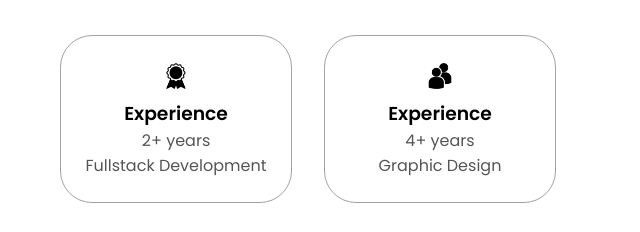
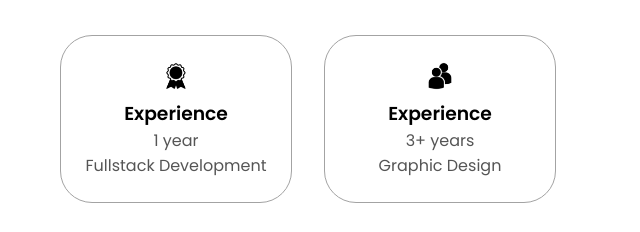
Before and after one commit to lenz-B/my-portfolio, a plain HTML site: page index.html in a window 1280 px wide. Shown: the part 1100-1332 px from the top of the page, 564-1204 px from the left. Drawn offline with Linux system fonts and the light colour scheme.

Commit message:
correction

```diff
--- a/index.html
+++ b/index.html
@@ -100,7 +100,7 @@
                 class="icon"
               />
               <h3>Experience</h3>
-              <p>2+ years <br />Fullstack Development</p>
+              <p>1 year <br />Fullstack Development</p>
             </div>
             <div class="details-container">
               <img
@@ -109,7 +109,7 @@
                 class="icon"
               />
               <h3>Experience</h3>
-              <p>4+ years <br />Graphic Design</p>
+              <p>3+ years <br />Graphic Design</p>
             </div>
           </div>
           <div class="text-container">
```
